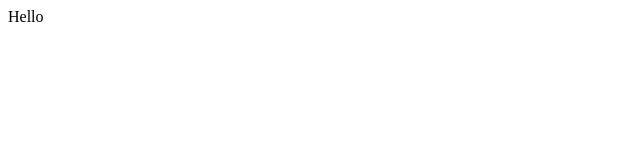
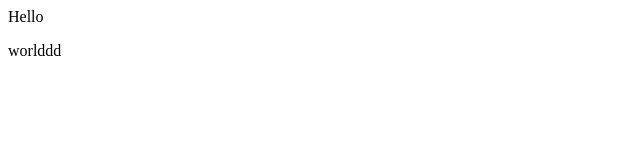
Before and after one commit to akocar/repo, a plain HTML site: page index.html in a window 1280 px wide. Shown: the full height of the page, 0-640 px from the left. Drawn offline with Linux system fonts and the light colour scheme.

Commit message:
added world

```diff
--- a/index.html
+++ b/index.html
@@ -1 +1,2 @@
 <div>Hello</div>
+<p>worlddd</p>
```
